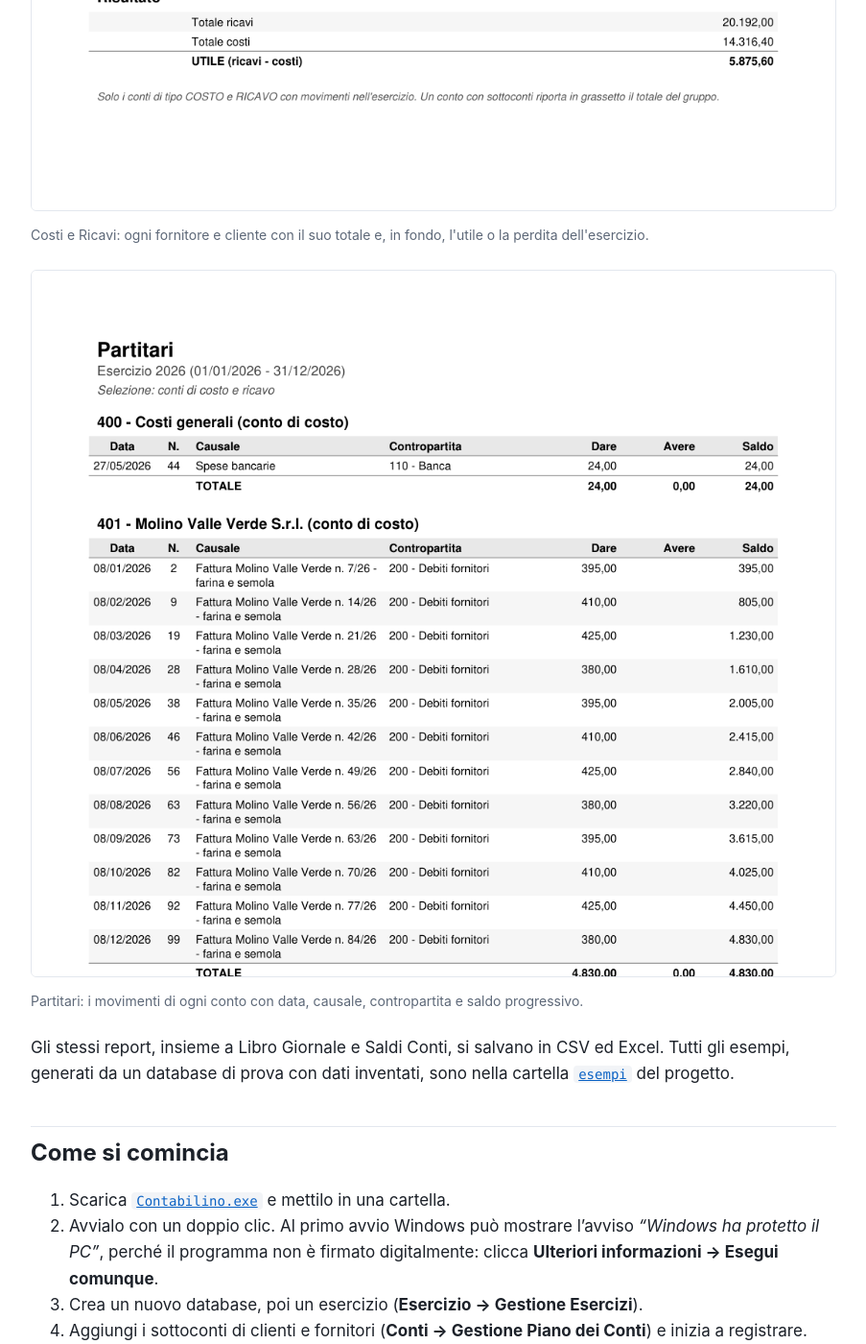
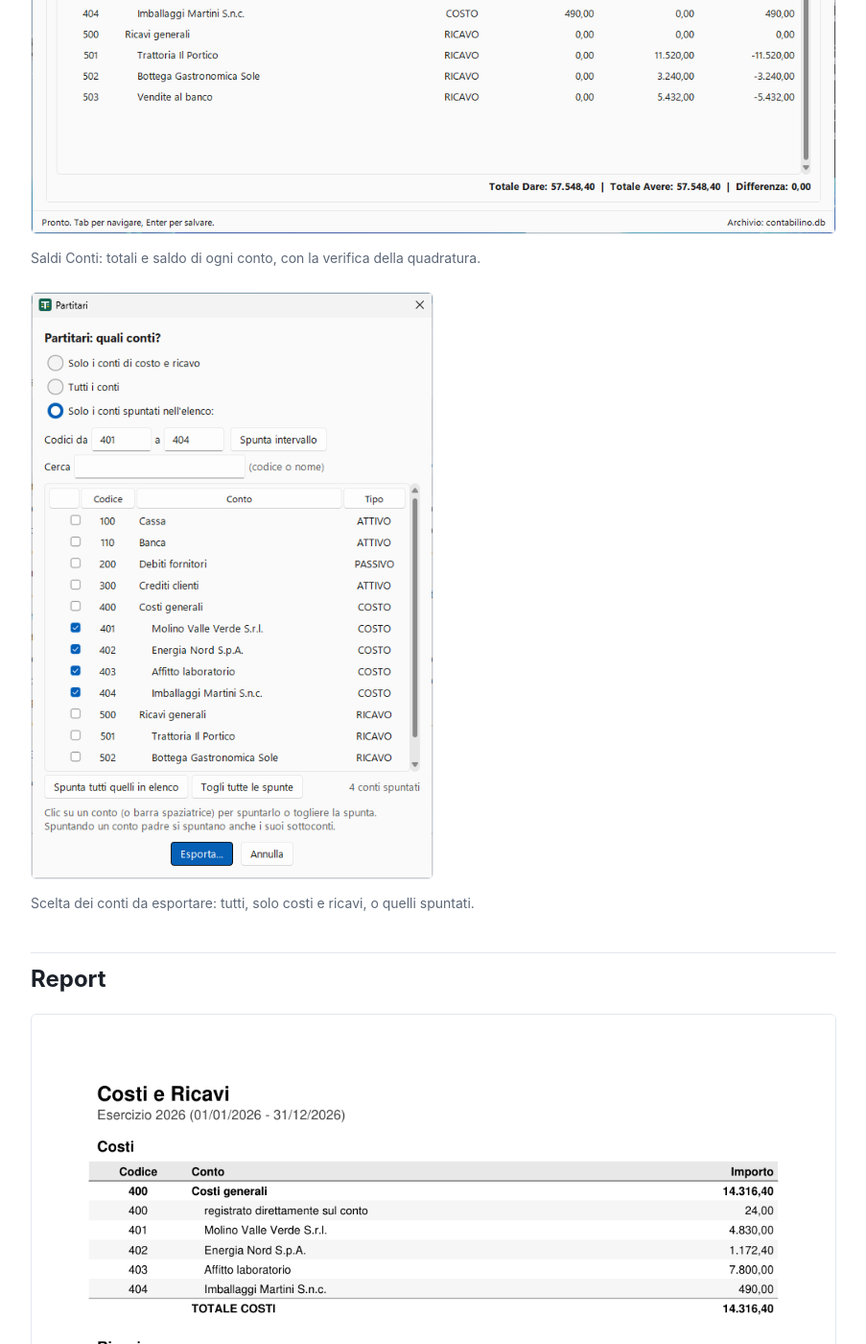
Before and after one commit to spacefilling/contabilino, a Jekyll site: the page built from docs/index.md, in a window 1280 px wide and 1400 px high, scrolled down 2130 px. Shown: the whole window at 96% size, without its empty margins (188-1091 px from the left). Built offline with Jekyll 4.4.1, drawn with Linux system fonts in a browser that asks for light colours.

Commit message:
Documentazione: screenshot reali da Windows 11, novità non ancora rilasciate

```diff
--- a/docs/index.md
+++ b/docs/index.md
@@ -25,7 +25,7 @@ faq:
 
 {% include download.html %}
 
-![Contabilino: report Costi e Ricavi in PDF]({{ '/assets/social-preview.png' | relative_url }})
+![Contabilino su Windows 11: libro giornale con la riga di inserimento rapido]({{ '/assets/schermate/01-libro-giornale.png' | relative_url }})
 
 ## Che cos'è Contabilino?
 
@@ -44,6 +44,18 @@ Contabilino è un piccolo programma per chi deve tenere una contabilità in **pa
 - **Costi e ricavi** con totali per gruppo e risultato dell'esercizio.
 - **Partitari** di qualsiasi conto (clienti, fornitori, banca, costi, ricavi) con saldo progressivo.
 - **Export in CSV, Excel e PDF**, per tutti i conti o solo per quelli scelti.
+
+## Schermate
+
+<figure class="figura">
+  <img class="esempio" src="{{ '/assets/schermate/03-saldi-conti.png' | relative_url }}" alt="Scheda Saldi Conti con totale Dare, totale Avere e saldo di ogni conto">
+  <figcaption>Saldi Conti: totali e saldo di ogni conto, con la verifica della quadratura.</figcaption>
+</figure>
+
+<figure class="figura">
+  <img class="esempio" src="{{ '/assets/schermate/04-scelta-conti.png' | relative_url }}" alt="Scelta dei conti da esportare con caselle di spunta e intervallo di codici" width="420">
+  <figcaption>Scelta dei conti da esportare: tutti, solo costi e ricavi, o quelli spuntati.</figcaption>
+</figure>
 
 ## Report
 
```
Also changed, not shown: docs/manuale.md (+9 -1 lines), CHANGELOG.md, README.md, docs/assets/schermate/01-libro-giornale.png (added), docs/assets/schermate/03-saldi-conti.png (added), docs/assets/schermate/04-scelta-conti.png (added), docs/assets/schermate/05-riporto-saldi.png (added).
